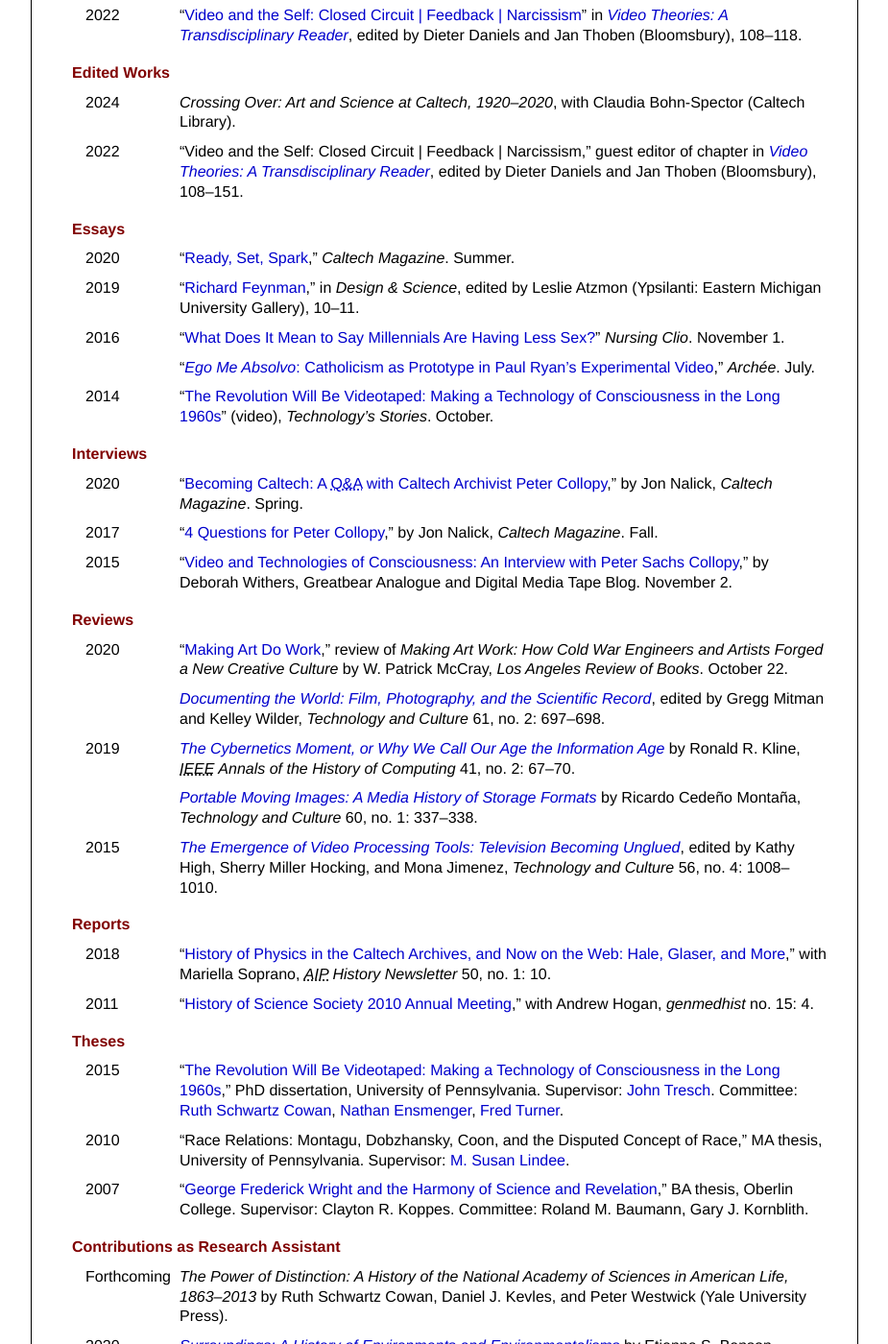
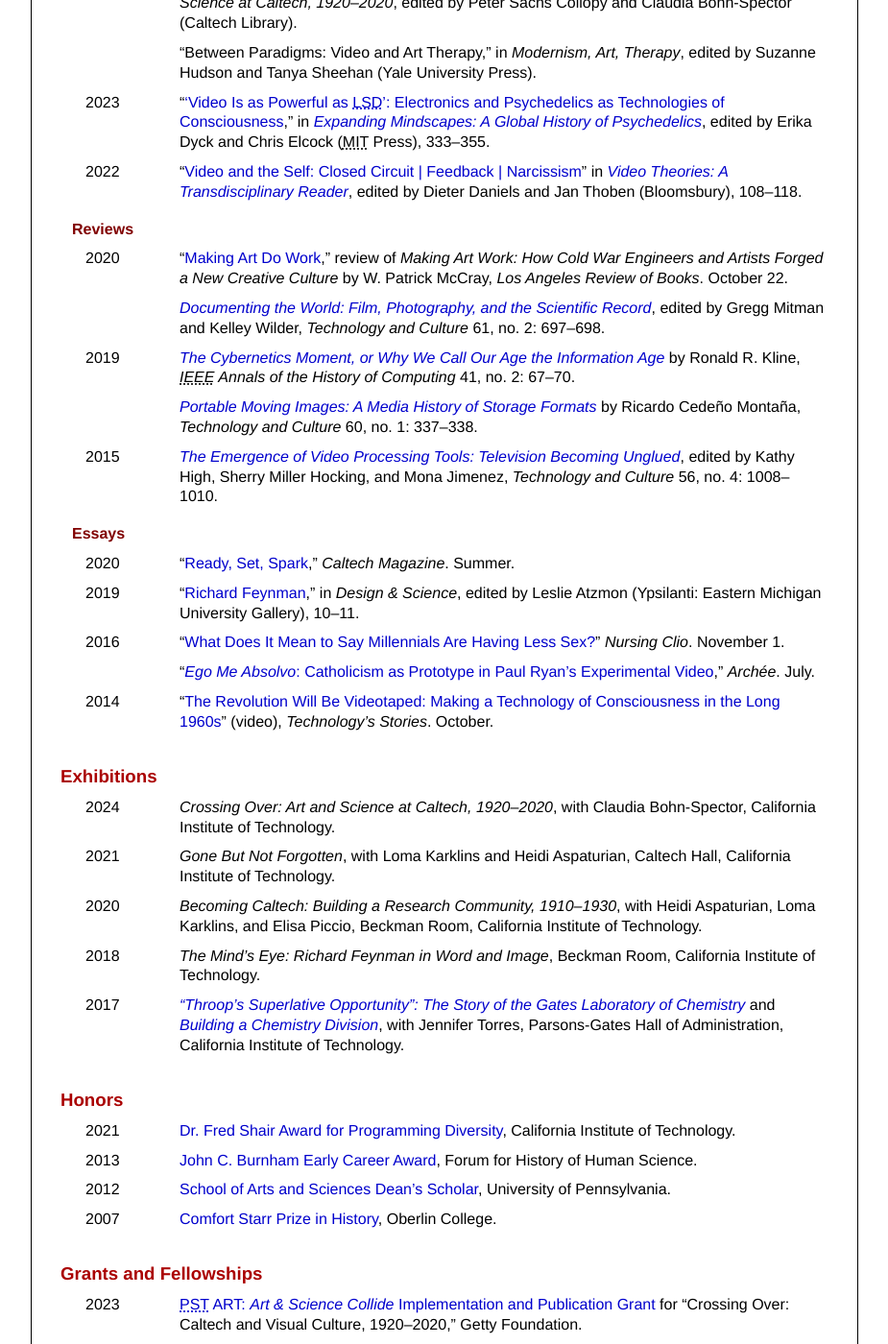
Before and after one commit to collopy/collopy.github.io, a Jekyll site: the page built from cv.html, in a window 1280 px wide and 1400 px high, scrolled down 1313 px. Shown: the whole window at 96% size, without its empty margins (177-1102 px from the left). Built offline with Jekyll 4.4.1, drawn with Linux system fonts in a browser that asks for light colours; some of the changed text lies outside the part shown.

Commit message:
Trimmed CV

```diff
--- a/cv.html
+++ b/cv.html
@@ -4,15 +4,14 @@
 ---
 
 <nav id="cvmenu">
+	<a href="#education" class="tab">education</a>
 	<a href="#appointments" class="tab">appointments</a>
-	<a href="#education" class="tab">education</a>
 	<a href="#expertise" class="tab">expertise</a>
 	<a href="#publications" class="tab">publications</a>
 	<a href="#exhibitions" class="tab">exhibitions</a>
+	<a href="#honors" class="tab">honors</a>
 	<a href="#grants" class="tab">grants</a>
-	<a href="#honors" class="tab">honors</a>
-	<a href="#lectures" class="tab">lectures</a>
-	<a href="#seminars" class="tab">seminars</a>
+	<a href="#talks" class="tab">talks</a>
 	<a href="#conferences" class="tab">conferences</a>
 	<a href="#campus" class="tab">campus talks</a>
 	<a href="#teaching" class="tab">teaching</a>
@@ -198,29 +197,6 @@
 			</span>
 		</table>
 	</div>
-	<div id="appointments">
-		<h2>
-			Appointments
-		</h2>
-		<table>
-			<tr>
-				<td class="year">
-					2017–
-				</td>
-				<td>
-					University Archivist and Head of <a href="https://library.caltech.edu/archives">Archives and Special Collections</a>, California Institute of Technology.
-				</td>
-			</tr>
-			<tr>
-				<td class="year">
-					2015–2017
-				</td>
-				<td>
-					Mellon Postdoctoral Research Fellow, <a href="https://dornsife.usc.edu/digitalhumanities/">Digital Humanities Program</a>, University of Southern California. Affiliated with <a href="https://dornsife.usc.edu/hist/">Department of History</a>, <a href="https://dornsife.usc.edu/vsri/">Visual Studies Research Institute</a>, and <a href="https://dornsife.usc.edu/society-of-fellows">Society of Fellows in the Humanities</a>.
-				</td>
-			</tr>
-		</table>
-	</div>
 	<div id="education">
 		<h2>
 			Education
@@ -511,6 +487,29 @@
 			</table>
 		</div>
 	</div>
+	<div id="appointments">
+		<h2>
+			Appointments
+		</h2>
+		<table>
+			<tr>
+				<td class="year">
+					2017–
+				</td>
+				<td>
+					University Archivist and Head of <a href="https://library.caltech.edu/archives">Archives and Special Collections</a>, California Institute of Technology.
+				</td>
+			</tr>
+			<tr>
+				<td class="year">
+					2015–2017
+				</td>
+				<td>
+					Mellon Postdoctoral Research Fellow, <a href="https://dornsife.usc.edu/digitalhumanities/">Digital Humanities Program</a>, University of Southern California. Affiliated with <a href="https://dornsife.usc.edu/hist/">Department of History</a>, <a href="https://dornsife.usc.edu/vsri/">Visual Studies Research Institute</a>, and <a href="https://dornsife.usc.edu/society-of-fellows">Society of Fellows in the Humanities</a>.
+				</td>
+			</tr>
+		</table>
+	</div>
 	<div id="expertise">
 		<h2>
 			Expertise
@@ -537,6 +536,29 @@
 		<h2>
 			Publications
 		</h2>
+		<div id="edited">
+			<h3>
+				Edited Works
+			</h3>
+			<table>
+				<tr>
+					<td class="year">
+						2024
+					</td>
+					<td>
+						<cite>Crossing Over: Art and Science at Caltech, 1920–2020</cite>, with Claudia Bohn-Spector (Caltech Library).
+					</td>
+				</tr>
+				<tr>
+					<td class="year">
+						2022
+					</td>
+					<td>
+						“Video and the Self: Closed Circuit | Feedback | Narcissism,” guest editor of chapter in <cite><a href="https://www.bloomsbury.com/us/video-theories-9781501354083/">Video Theories: A Transdisciplinary Reader</a></cite>, edited by Dieter Daniels and Jan Thoben (Bloomsbury), 108–151.
+					</td>
+				</tr>
+			</table>
+		</div>
 		<div id="articles">
 			<h3>
 				Journal Articles
@@ -638,25 +660,43 @@
 				</tr>
 			</table>
 		</div>
-		<div id="edited">
+		<div id="reviews">
 			<h3>
-				Edited Works
+				Reviews
 			</h3>
 			<table>
 				<tr>
-					<td class="year">
-						2024
-					</td>
-					<td>
-						<cite>Crossing Over: Art and Science at Caltech, 1920–2020</cite>, with Claudia Bohn-Spector (Caltech Library).
-					</td>
-				</tr>
-				<tr>
-					<td class="year">
-						2022
-					</td>
-					<td>
-						“Video and the Self: Closed Circuit | Feedback | Narcissism,” guest editor of chapter in <cite><a href="https://www.bloomsbury.com/us/video-theories-9781501354083/">Video Theories: A Transdisciplinary Reader</a></cite>, edited by Dieter Daniels and Jan Thoben (Bloomsbury), 108–151.
+					<td class="year" rowspan="2">
+						2020
+					</td>
+					<td>
+						“<a href="https://lareviewofbooks.org/article/making-art-do-work/">Making Art Do Work</a>,” review of <cite>Making Art Work: How Cold War Engineers and Artists Forged a New Creative Culture</cite> by W. Patrick McCray, <cite>Los Angeles Review of Books</cite>. October 22.
+					</td>
+				</tr>
+				<tr>
+					<td>
+						<a href="https://collopy.net/writing/publications/Documenting%20the%20World.pdf"><cite>Documenting the World: Film, Photography, and the Scientific Record</cite></a>, edited by Gregg Mitman and Kelley Wilder, <cite>Technology and Culture</cite> 61, no. 2: 697–698.
+					</td>
+				</tr>
+				<tr>
+					<td class="year" rowspan="2">
+						2019
+					</td>
+					<td>
+						<a href="https://collopy.net/writing/publications/The%20Cybernetics%20Moment.pdf"><cite>The Cybernetics Moment, or Why We Call Our Age the Information Age</cite></a> by Ronald R. Kline, <cite><abbr title="Institute of Electrical and Electronics Engineers">IEEE</abbr> Annals of the History of Computing</cite> 41, no. 2: 67–70.
+					</td>
+				</tr>
+				<tr>
+					<td>
+						<a href="https://collopy.net/writing/publications/Portable%20Moving%20Images.pdf"><cite>Portable Moving Images: A Media History of Storage Formats</cite></a> by Ricardo Cedeño Montaña, <cite>Technology and Culture</cite> 60, no. 1: 337–338.
+					</td>
+				</tr>
+				<tr>
+					<td class="year">
+						2015
+					</td>
+					<td>
+						<a href="https://collopy.net/writing/publications/The%20Emergence%20of%20Video%20Processing%20Tools.pdf"><cite>The Emergence of Video Processing Tools: Television Becoming Unglued</cite></a>, edited by Kathy High, Sherry Miller Hocking, and Mona Jimenez, <cite>Technology and Culture</cite> 56, no. 4: 1008–1010.
 					</td>
 				</tr>
 			</table>
@@ -705,7 +745,7 @@
 				</tr>
 			</table>
 		</div>
-		<div id="interviews">
+		<div id="interviews" class="hide">
 			<h3>
 				<span class="cvhide">Recent</span> Interviews
 			</h3>
@@ -736,48 +776,7 @@
 				</tr>
 			</table>
 		</div>
-		<div id="reviews">
-			<h3>
-				Reviews
-			</h3>
-			<table>
-				<tr>
-					<td class="year" rowspan="2">
-						2020
-					</td>
-					<td>
-						“<a href="https://lareviewofbooks.org/article/making-art-do-work/">Making Art Do Work</a>,” review of <cite>Making Art Work: How Cold War Engineers and Artists Forged a New Creative Culture</cite> by W. Patrick McCray, <cite>Los Angeles Review of Books</cite>. October 22.
-					</td>
-				</tr>
-				<tr>
-					<td>
-						<a href="https://collopy.net/writing/publications/Documenting%20the%20World.pdf"><cite>Documenting the World: Film, Photography, and the Scientific Record</cite></a>, edited by Gregg Mitman and Kelley Wilder, <cite>Technology and Culture</cite> 61, no. 2: 697–698.
-					</td>
-				</tr>
-				<tr>
-					<td class="year" rowspan="2">
-						2019
-					</td>
-					<td>
-						<a href="https://collopy.net/writing/publications/The%20Cybernetics%20Moment.pdf"><cite>The Cybernetics Moment, or Why We Call Our Age the Information Age</cite></a> by Ronald R. Kline, <cite><abbr title="Institute of Electrical and Electronics Engineers">IEEE</abbr> Annals of the History of Computing</cite> 41, no. 2: 67–70.
-					</td>
-				</tr>
-				<tr>
-					<td>
-						<a href="https://collopy.net/writing/publications/Portable%20Moving%20Images.pdf"><cite>Portable Moving Images: A Media History of Storage Formats</cite></a> by Ricardo Cedeño Montaña, <cite>Technology and Culture</cite> 60, no. 1: 337–338.
-					</td>
-				</tr>
-				<tr>
-					<td class="year">
-						2015
-					</td>
-					<td>
-						<a href="https://collopy.net/writing/publications/The%20Emergence%20of%20Video%20Processing%20Tools.pdf"><cite>The Emergence of Video Processing Tools: Television Becoming Unglued</cite></a>, edited by Kathy High, Sherry Miller Hocking, and Mona Jimenez, <cite>Technology and Culture</cite> 56, no. 4: 1008–1010.
-					</td>
-				</tr>
-			</table>
-		</div>
-		<div id="reports">
+		<div id="reports" class="hide">
 			<h3>
 				Reports
 			</h3>
@@ -800,7 +799,7 @@
 				</tr>
 			</table>
 		</div>
-		<div id="theses">
+		<div id="theses" class="hide">
 			<h3>
 				Theses
 			</h3>
@@ -847,7 +846,7 @@
 				</tr>
 			</table>
 		</div>
-		<div id="assistant">
+		<div id="assistant" class="hide">
 			<h3>
 				Contributions as Research Assistant
 			</h3>
@@ -894,7 +893,7 @@
 				</tr>
 			</table>
 		</div>
-		<div id="progress">
+		<div id="progress" class="hide">
 			<h3>Works in Progress</h3>
 			<ul>
 				<li>
@@ -1006,6 +1005,46 @@
 			</tr>
 		</table>
 	</div>
+	<div id="honors">
+		<h2>
+			Honors
+		</h2>
+		<table>
+			<tr>
+				<td class="year">
+					2021
+				</td>
+				<td>
+					<a href="https://diversity.caltech.edu/events/celebration-of-excellence">Dr. Fred Shair Award for Programming Diversity</a>, California Institute of Technology.
+				</td>
+			</tr>
+			<tr>
+				<td class="year">
+					2013
+				</td>
+				<td>
+					<a href="http://fhhs.org/awards/">John C. Burnham Early Career Award</a>, Forum for History of Human Science.
+				</td>
+			</tr>
+			<tr>
+				<td class="year">
+					2012
+				</td>
+				<td>
+					<a href="https://www.sas.upenn.edu/news/2012-deans-scholars">School of Arts and Sciences Dean’s Scholar</a>, University of Pennsylvania.
+				</td>
+			</tr>
+			<span>
+			<tr class="resumehide">
+				<td class="year">
+					2007
+				</td>
+				<td>
+					<a href="https://www.oberlin.edu/arts-and-sciences/departments/history/department-prizes">Comfort Starr Prize in History</a>, Oberlin College.
+				</td>
+			</tr>
+		</table>
+	</div>
 	<div id="grants">
 		<h2>
 			<span class="resumehide">Grants and Fellowships</span><span class="cvhide">Grants</span>
@@ -1044,7 +1083,7 @@
 				</td>
 			</tr>
 			<tr>
-				<td class="year">
+				<td class="year" rowspan="2">
 					2017
 				</td>
 				<td>
@@ -1052,11 +1091,8 @@
 				</td>
 			</tr>
 			<tr class="resumehide">
-				<td class="year">
-					2016, 2017
-				</td>
-				<td>
-					<a href="http://signalculture.org/rir.html">Researcher Residency</a>, Signal Culture. Awarded twice.
+				<td>
+					<a href="http://signalculture.org/rir.html">Researcher Residency</a>, Signal Culture.
 				</td>
 			</tr>
 			<tr class="resumehide">
@@ -1065,6 +1101,14 @@
 				</td>
 				<td>
 					Mellon Postdoctoral Research Fellowship in Digital Humanities<span class="money"> ($141,274)</span>, University of Southern California.
+				</td>
+			</tr>
+			<tr class="resumehide">
+				<td class="year">
+					2016
+				</td>
+				<td>
+					<a href="http://signalculture.org/rir.html">Researcher Residency</a>, Signal Culture.
 				</td>
 			</tr>
 			<tr class="resumehide">
@@ -1138,53 +1182,27 @@
 			</tr>
 		</table>
 	</div>
-	<div id="honors">
+	<div id="talks">
 		<h2>
-			Honors
+			Invited Talks
 		</h2>
 		<table>
 			<tr>
-				<td class="year">
-					2021
-				</td>
-				<td>
-					<a href="https://diversity.caltech.edu/events/celebration-of-excellence">Dr. Fred Shair Award for Programming Diversity</a>, California Institute of Technology.
-				</td>
-			</tr>
-			<tr>
-				<td class="year">
-					2013
-				</td>
-				<td>
-					<a href="http://fhhs.org/awards/">John C. Burnham Early Career Award</a>, Forum for History of Human Science.
-				</td>
-			</tr>
-			<tr>
-				<td class="year">
-					2012
-				</td>
-				<td>
-					<a href="https://www.sas.upenn.edu/news/2012-deans-scholars">School of Arts and Sciences Dean’s Scholar</a>, University of Pennsylvania.
-				</td>
-			</tr>
-			<span>
-			<tr class="resumehide">
-				<td class="year">
-					2007
-				</td>
-				<td>
-					<a href="https://www.oberlin.edu/arts-and-sciences/departments/history/department-prizes">Comfort Starr Prize in History</a>, Oberlin College.
-				</td>
-			</tr>
-		</table>
-	</div>
-	<div id="lectures">
-		<h2>
-			Lectures
-		</h2>
-		<table>
-			<tr>
-				<td class="year">
+				<td class="year" rowspan="2">
+					2024
+				</td>
+				<td>
+					Alternative Careers for Historians of Science, Yale University. February 12.
+				</td>
+			</tr>
+			<tr>
+				<td>
+					“Archives.”<br />
+					<a href="https://www.chstm.org/content/career-diversity">Career Diversity Working Group</a>, Consortium for History of Science, Technology and Medicine. February 6.
+				</td>
+			</tr>
+			<tr>
+				<td class="year" rowspan="2">
 					2022
 				</td>
 				<td>
@@ -1193,7 +1211,30 @@
 				</td>
 			</tr>
 			<tr>
-				<td class="year" rowspan="2">
+				<td>
+					“Scanimate and the Work of Analog Computer Animation.”<br />
+					<a href="https://www.chstm.org/content/sound-and-technology">Sound and Technology Working Group</a>, Consortium for History of Science, Technology and Medicine. April 8.
+				</td>
+			</tr>
+			<tr>
+				<td class="year">
+					2019
+				</td>
+				<td>
+					<a href="https://www.islab.gseis.ucla.edu/winter-tea-breaks/">Information Studies Tea Break</a>, University of California, Los Angeles. February 6.
+				</td>
+			</tr>
+			<tr>
+				<td class="year">
+					2018
+				</td>
+				<td>
+					“When Computer Animation Was Analog: Scanimation Outside the Digital Paradigm.”<br />
+					<a href="https://www.chstm.org/content/history-technology">History of Technology Working Group</a>, Consortium for History of Science, Technology and Medicine. October 16.
+				</td>
+			</tr>
+			<tr>
+				<td class="year" rowspan="3">
 					2017
 				</td>
 				<td>
@@ -1208,68 +1249,18 @@
 				</td>
 			</tr>
 			<tr>
+				<td>
+					“Infolding the Self: System and Narcissism from Video Therapy to Video Art.”<br />
+					History of Science Seminar, University of California, Santa Barbara. February 7.
+				</td>
+			</tr>
+			<tr>
 				<td class="year">
 					2015
 				</td>
 				<td>
 					“Video Therapy: Self-Confrontation and the Development of a Psychiatric Technology.”<br />
 					<a href="http://guides.library.ucla.edu/library-special-collections/biomed/lecture-series">History and Social Studies of Medicine Research Forum</a>, University of California, Los Angeles. December 11.
-				</td>
-			</tr>
-		</table>
-	</div>
-	<div id="seminars">
-		<h2>
-			Seminars
-		</h2>
-		<table>
-			<tr>
-				<td class="year" rowspan="2">
-					2024
-				</td>
-				<td>
-					Alternative Careers for Historians of Science, Yale University. February 12.
-				</td>
-			</tr>
-			<tr>
-				<td>
-					“Archives.”<br />
-					<a href="https://www.chstm.org/content/career-diversity">Career Diversity Working Group</a>, Consortium for History of Science, Technology and Medicine. February 6.
-				</td>
-			</tr>
-			<tr>
-				<td class="year">
-					2022
-				</td>
-				<td>
-					“Scanimate and the Work of Analog Computer Animation.”<br />
-					<a href="https://www.chstm.org/content/sound-and-technology">Sound and Technology Working Group</a>, Consortium for History of Science, Technology and Medicine. April 8.
-				</td>
-			</tr>
-			<tr>
-				<td class="year">
-					2019
-				</td>
-				<td>
-					<a href="https://www.islab.gseis.ucla.edu/winter-tea-breaks/">Information Studies Tea Break</a>, University of California, Los Angeles. February 6.
-				</td>
-			</tr>
-			<tr>
-				<td class="year">
-					2018
-				</td>
-				<td>
-					“When Computer Animation Was Analog: Scanimation Outside the Digital Paradigm.”<br />
-					<a href="https://www.chstm.org/content/history-technology">History of Technology Working Group</a>, Consortium for History of Science, Technology and Medicine. October 16.
-				</td>
-			</tr>
-			<tr>
-				<td class="year">
-					2017
-				</td>
-				<td>
-					“Infolding the Self: System and Narcissism from Video Therapy to Video Art.”<br />
-					History of Science Seminar, University of California, Santa Barbara. February 7.
 				</td>
 			</tr>
 			<tr>
@@ -2048,17 +2039,17 @@
 			</h3>
 			<ul>
 				<li>
-					<a href="https://collopy.net/teaching/2014/technology/">Technology and Society</a> (fall 2014).
+					<a href="https://collopy.net/teaching/2014/technology/">Technology and Society</a> (introductory undergraduate, fall 2014).
 				</li>
 				<li>
-					<a href="https://collopy.net/teaching/2013/cyberculture/">Cyberculture</a> (summer 2013).
+					<a href="https://collopy.net/teaching/2013/cyberculture/">Cyberculture</a> (intermediate undergraduate, summer 2013).
 				</li>
 				<li>
-					<a href="https://collopy.net/teaching/2012/stsc001.pdf">Emergence of Modern Science</a>, with Jason Oakes (summer 2012).
+					<a href="https://collopy.net/teaching/2012/stsc001.pdf">Emergence of Modern Science</a>, with Jason Oakes (introductory undergraduate, summer 2012).
 				</li>
 			</ul>
 		</div>
-		<div id="oberlinteaching" class="resumehide">
+		<div id="oberlinteaching" class="hide">
 			<h3>
 				Oberlin College
 			</h3>
@@ -2140,7 +2131,7 @@
 					Working Group on Institutional Membership, Consortium for History of Science, Technology and Medicine.
 				</td>
 			</tr>
-			<tr class="resumehide">
+			<tr class="hide">
 				<td class="year">
 					2006–2007
 				</td>
@@ -2148,7 +2139,7 @@
 					Educational Technology Committee, Oberlin College.
 				</td>
 			</tr>
-			<tr class="resumehide">
+			<tr class="hide">
 				<td class="year" rowspan="2">
 					2005–2006
 				</td>
@@ -2156,7 +2147,7 @@
 					Curricular Pathways Strategic Plan Working Group, Oberlin College.
 				</td>
 			</tr>
-			<tr class="resumehide">
+			<tr class="hide">
 				<td>
 					Student Senate, Oberlin College.
 				</td>
@@ -2199,7 +2190,7 @@
 						Assistant Editor, <cite>History of Anthropology Newsletter</cite> (now <cite>Review</cite>).
 					</td>
 				</tr>
-				<tr class="resumehide">
+				<tr class="hide">
 					<td class="year">
 						2007–2008
 					</td>
@@ -2207,7 +2198,7 @@
 						Senior Developer, <a href="https://everything2.com/">Everything2</a>.
 					</td>
 				</tr>
-				<tr class="resumehide">
+				<tr class="hide">
 					<td class="year">
 						2006–2007
 					</td>
@@ -2367,7 +2358,7 @@
 			</div>
 		</div>
 	</div>
-	<div id="work">
+	<div id="work" class="hide">
 		<h2>Predoctoral Work Experience</h2>
 		<table>
 			<tr>
@@ -2486,7 +2477,7 @@
 					</ul>
 				</td>
 			</tr>
-			<tr class="resumehide">
+			<tr class="hide">
 				<td class="year">
 					2019–2020
 				</td>
@@ -2502,7 +2493,7 @@
 					</ul>
 				</td>
 			</tr>
-			<tr class="resumehide">
+			<tr class="hide">
 				<td class="year">
 					2016–2017
 				</td>
@@ -2510,7 +2501,7 @@
 					<a href="https://www.litsciarts.org/">Society for Literature, Science, and the Arts</a>.
 				</td>
 			</tr>
-			<tr class="resumehide">
+			<tr class="hide">
 				<td class="year">
 					2014–2017
 				</td>
@@ -2518,7 +2509,7 @@
 					<a href="https://cheironsoc.org/">Cheiron</a>.
 				</td>
 			</tr>
-			<tr class="resumehide">
+			<tr class="hide">
 				<td class="year">
 					2012–2017
 				</td>
@@ -2534,7 +2525,7 @@
 					</ul>
 				</td>
 			</tr>
-			<tr class="resumehide">
+			<tr class="hide">
 				<td class="year">
 					2012–2016
 				</td>
@@ -2542,7 +2533,7 @@
 					<a href="https://4sonline.org/">Society for Social Studies of Science</a>.
 				</td>
 			</tr>
-			<tr class="resumehide">
+			<tr class="hide">
 				<td class="year">
 					2010–2011
 				</td>
@@ -2550,15 +2541,14 @@
 					<a href="https://utopian-studies.org/">Society for Utopian Studies</a>.
 				</td>
 			</tr>
-			<tr class="resumehide">
+			<tr class="hide">
 				<td class="year">
 					2008–2009
 				</td>
 				<td>
 					<a href="https://churchhistory.org/">American Society for Church History</a>.
 				</td>
-			</tr>
-			</span>
+			</tr>-->
 		</table>
 	</div>
 	<div id="proficiency">
```
Also changed, not shown: other parts of cv.html (+3 -3 lines).
